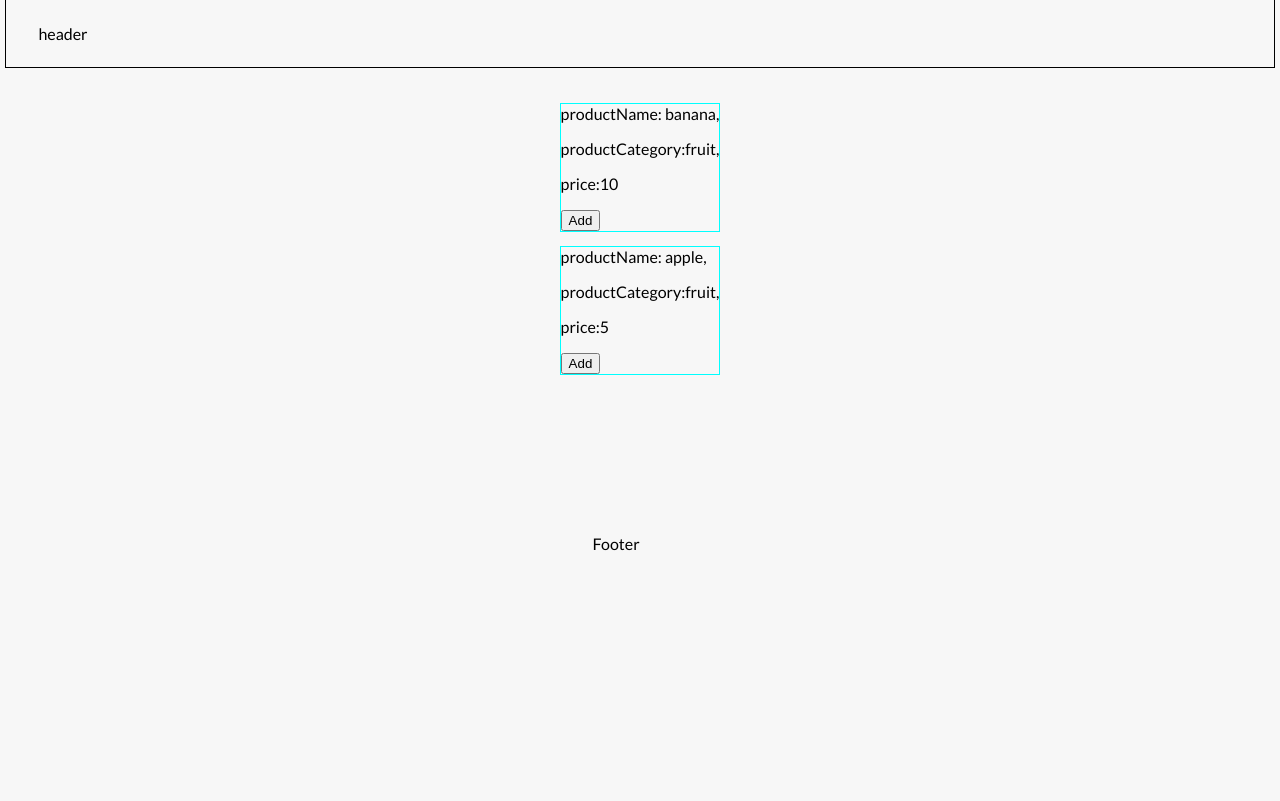
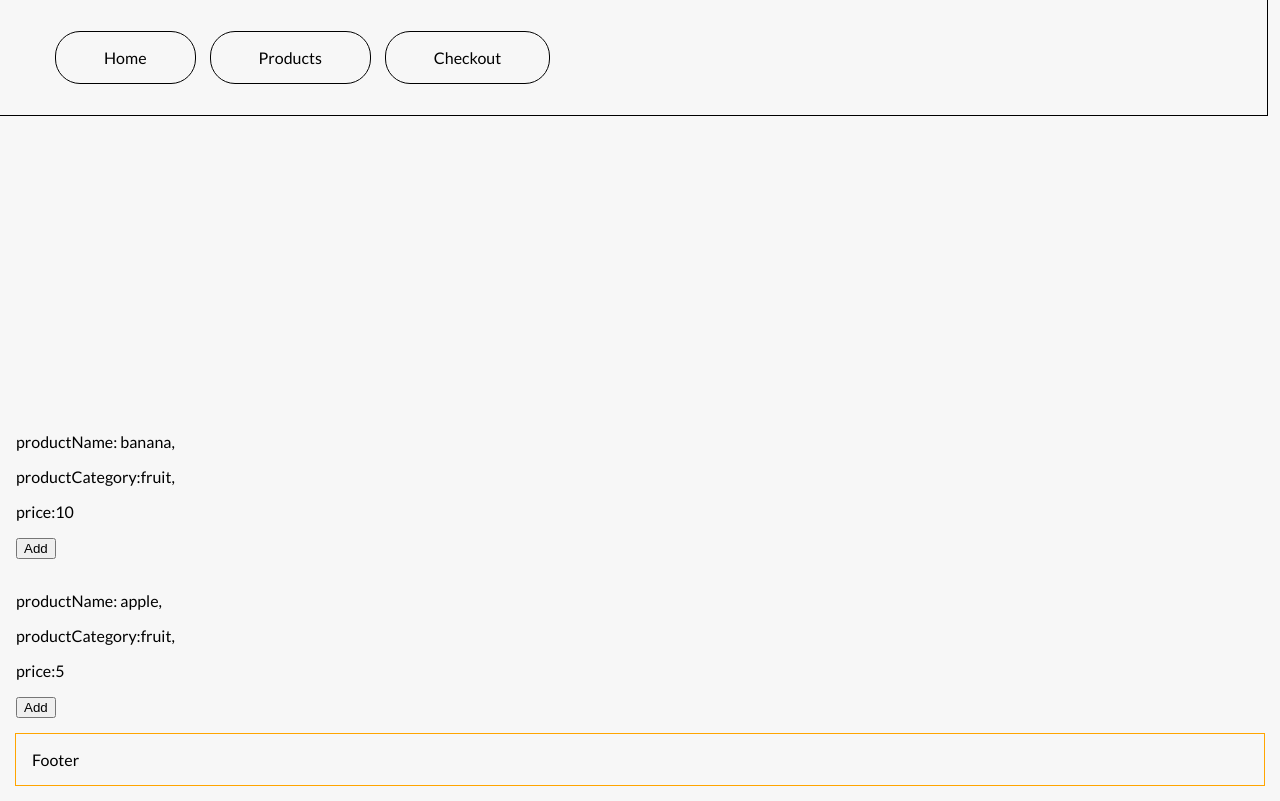
Before and after one commit to DildaarYounglings/react-js-shopping-app, a React (Vite) app: page / in a window 1280 px wide. Built offline with nearby package versions, Linux system fonts and the light colour scheme.

Commit message:
using useContext hook for global state and only 1 useState hook across the whole application so performance should be great

```diff
--- a/src/App.jsx
+++ b/src/App.jsx
@@ -1,17 +1,14 @@
 import React, { useState } from 'react';
 import './App.css';
-import { Header } from './components/header';
-import { Body } from './components/Body';
-import { Footer } from './components/Footer';
+import { ShopingCartStateProvider } from './context/ShopingCartState';
+import { ShoppingPage } from './components/ShoppingPage';
 
 function App() {
 
   return (
-  <React.Fragment>
-    <Header/>
-    <Body/>
-    <Footer/>
-  </React.Fragment>
+  <ShopingCartStateProvider>
+    <ShoppingPage/>
+  </ShopingCartStateProvider>
   )
 }
 
--- a/src/components/Body.jsx
+++ /dev/null
@@ -1,41 +0,0 @@
-import React, { useState } from "react";
-
-export const Body = () => {
-  const initialState = [
-    { productName: "banana", productCategory: "fruit", price: 10 },
-    { productName: "apple", productCategory: "fruit", price: 5 },
-  ];
-  const [shoppingCartItems, setShoppingCartItems] = useState(initialState);
-  const [readyToBuy, setReadyToBuy] = useState([]);
-  const checkIfCartHasTheSameItem = (product) => {
-    const allItemsToCheck = readyToBuy.map((item) => item.productName);
-    let result = allItemsToCheck.includes(product.productName);
-    return result;
-  }
-  const addToCart = (product) => {
-    if(checkIfCartHasTheSameItem(product) === false){
-        let copy = [...readyToBuy,product];
-        setReadyToBuy(copy);
-    }
-    console.log(readyToBuy);
-  }
-  return (
-    <div>
-      {shoppingCartItems.map((object, index) => (
-        <React.Fragment key={index}>
-          <div style={{outline:"1px solid cyan"}}>
-            <p>productName: {object.productName},</p>productCategory:{object.productCategory},<p></p><p>price:{object.price}</p>
-            <button onClick={() => addToCart(object)}>Add</button>
-          </div>
-        </React.Fragment>
-      ))}
-      {readyToBuy && readyToBuy.map((object, index) => (
-        <React.Fragment key={index}>
-          <div style={{outline:"1px solid green"}}>
-            <p>productName: {object.productName},</p><p>productCategory:{object.productCategory},</p><p>price:{object.price}</p>
-          </div>
-        </React.Fragment>
-      ))}
-    </div>
-  );
-};
--- a/src/components/Footer.jsx
+++ /dev/null
@@ -1,7 +0,0 @@
-import React from 'react'
-
-export const Footer = () => {
-  return (
-    <div style={{padding:"10rem 2rem"}}>Footer</div>
-  )
-}
--- a/src/components/Header.jsx
+++ /dev/null
@@ -1,7 +0,0 @@
-import React from 'react'
-
-export const Header = () => {
-  return (
-    <div style={{position:"fixed",top:"0px",left:"0.5vw",padding:"1.5rem 2rem",width:"99vw", outline:"1px solid black"}}>header</div>
-  )
-}
--- /dev/null
+++ b/src/components/ShoppingPage.jsx
@@ -0,0 +1,45 @@
+import React, { useState } from "react";
+import { ShoppingCartStateGlobalContextData } from "../context/ShopingCartState";
+import { ShoppingPageHeader } from "./ShoppingPageHeader";
+import { ShoppingPageFooter } from "./ShoppingPageFooter";
+
+export const ShoppingCartItem = ({item,addToCart}) => {
+  return (
+    <div>
+      <p>productName: {item.productName},</p>productCategory:{item.productCategory},<p></p><p>price:{item.price}</p>
+      <button onClick={() => addToCart(item)}>Add</button>
+    </div>
+  )
+}
+export const ReadyToBuyItem = ({ item }) => {
+  if (!item) {
+    console.log(item)
+    return <div>nothing is appearing</div>
+  }
+  return (
+    <div>
+      <p>productName: {item.productName},</p><p>productCategory:{item.productCategory},</p><p>price:{item.price}</p>
+    </div>
+  )
+}
+
+export const ShoppingPage = () => {
+  const {globalState,handleAddToCheckoutCart,handleClearCheckoutCart,handleCheckIfCartHasTheSameItem,handleDeleteItemFromCheckoutCart} = ShoppingCartStateGlobalContextData();
+  const shoppingCartItems = globalState.allShopProducts;
+  const readyToBuyItems = globalState.allCheckoutProducts;
+  return (
+    <>
+    <ShoppingPageHeader/>
+    <div style={{ position: "absolute",left:"0px", display: "flex", flexDirection: "column",overflowY:"scroll",height:"fit-content",width:"100%",padding:"1rem",gap:"1rem"}}>
+      {shoppingCartItems.map((object, index) => (
+        <ShoppingCartItem key={index} item={object} addToCart={handleAddToCheckoutCart}/>
+      ))}
+      {readyToBuyItems && readyToBuyItems.map((object, index) => (
+        <ReadyToBuyItem key={index} item={object} />
+      ))}
+
+      <ShoppingPageFooter/>
+    </div>
+    </>
+  );
+};
--- /dev/null
+++ b/src/components/ShoppingPageFooter.jsx
@@ -0,0 +1,9 @@
+import React from 'react'
+
+export const ShoppingPageFooter = () => {
+  return (
+    <div style={{padding:"1rem",height:"fit-content",width:"100%",outline:"1px solid orange",}}>
+      Footer
+    </div>
+  )
+}
--- /dev/null
+++ b/src/components/ShoppingPageHeader.jsx
@@ -0,0 +1,13 @@
+import React from 'react'
+
+export const ShoppingPageHeader = () => {
+  return (
+    <div style={{position:"fixed",top:"0px",left:"0px",padding:"1rem",height:"fit-content",width:"99vw", outline:"1px solid black"}}>
+      <ol style={{display:"flex",flexGrow:"initial",flexWrap:"wrap",flexShrink:"initial",flexDirection:"row",flexFlow:"row",listStyleType:"none",gap:"1rem"}}>
+        <li style={{outline:"1px solid black",padding:"1rem 3rem",borderRadius:"1.5rem",cursor:"pointer"}}><article>Home</article></li>
+        <li style={{outline:"1px solid black",padding:"1rem 3rem",borderRadius:"1.5rem",cursor:"pointer"}}><article>Products</article></li>
+        <li style={{outline:"1px solid black",padding:"1rem 3rem",borderRadius:"1.5rem",cursor:"pointer"}}><article>Checkout</article></li>
+      </ol>
+    </div>
+  )
+}
--- /dev/null
+++ b/src/context/ShopingCartState.jsx
@@ -0,0 +1,56 @@
+import React, { useContext, useState } from 'react'
+// <> //
+// Initial State //
+const initialState = {
+    allShopProducts: [
+        { productName: "banana", productCategory: "fruit", price: 10 },
+        { productName: "apple", productCategory: "fruit", price: 5 },
+    ],
+    allCheckoutProducts: []
+}
+const ShoppingCartStateGlobalContext = React.createContext()
+// </> //
+
+
+// <> //
+// Global State //
+export const ShoppingCartStateGlobalContextData = () => useContext(ShoppingCartStateGlobalContext);
+// </> //
+
+
+// <> //
+// Provider component //
+export const ShopingCartStateProvider = ({children}) => {
+    const [globalState, setGlobalState] = useState(initialState);
+    const handleCheckIfCartHasTheSameItem = (product) => {
+        const allItemsToCheck = globalState.allCheckoutProducts.map((item) => item.productName);
+        let result = allItemsToCheck.includes(product.productName);
+        return result;
+      }
+      const handleAddToCheckoutCart = (product) => {
+        if (handleCheckIfCartHasTheSameItem(product) === false) {
+          const {allCheckoutProducts} = globalState;
+          let copy = [...allCheckoutProducts,product];
+          setGlobalState({...globalState,allCheckoutProducts:copy});
+        }
+        console.log(readyToBuy);
+      }
+      const handleClearCheckoutCart = () => {
+        const {allCheckoutProducts} = globalState;
+        let emptyArray = [] ;
+        setGlobalState({...globalState,allCheckoutProducts:emptyArray});
+      }
+      const handleDeleteItemFromCheckoutCart = (product) => {
+        const {allCheckoutProducts} = globalState;
+        let mySet = new Set([...allCheckoutProducts]);
+        let isItemDeleted = mySet.delete(product);
+        if(isItemDeleted !== true)return;
+        let copy = [...mySet];setGlobalState({...globalState,allCheckoutProducts:copy});
+      }
+    return (
+        <ShoppingCartStateGlobalContext.Provider value={{globalState,handleAddToCheckoutCart,handleClearCheckoutCart,handleCheckIfCartHasTheSameItem,handleDeleteItemFromCheckoutCart}}>
+            {children}
+        </ShoppingCartStateGlobalContext.Provider>
+    )
+}
+// </> //
```
Also changed, not shown: src/components/CheckoutPage.jsx (added).
